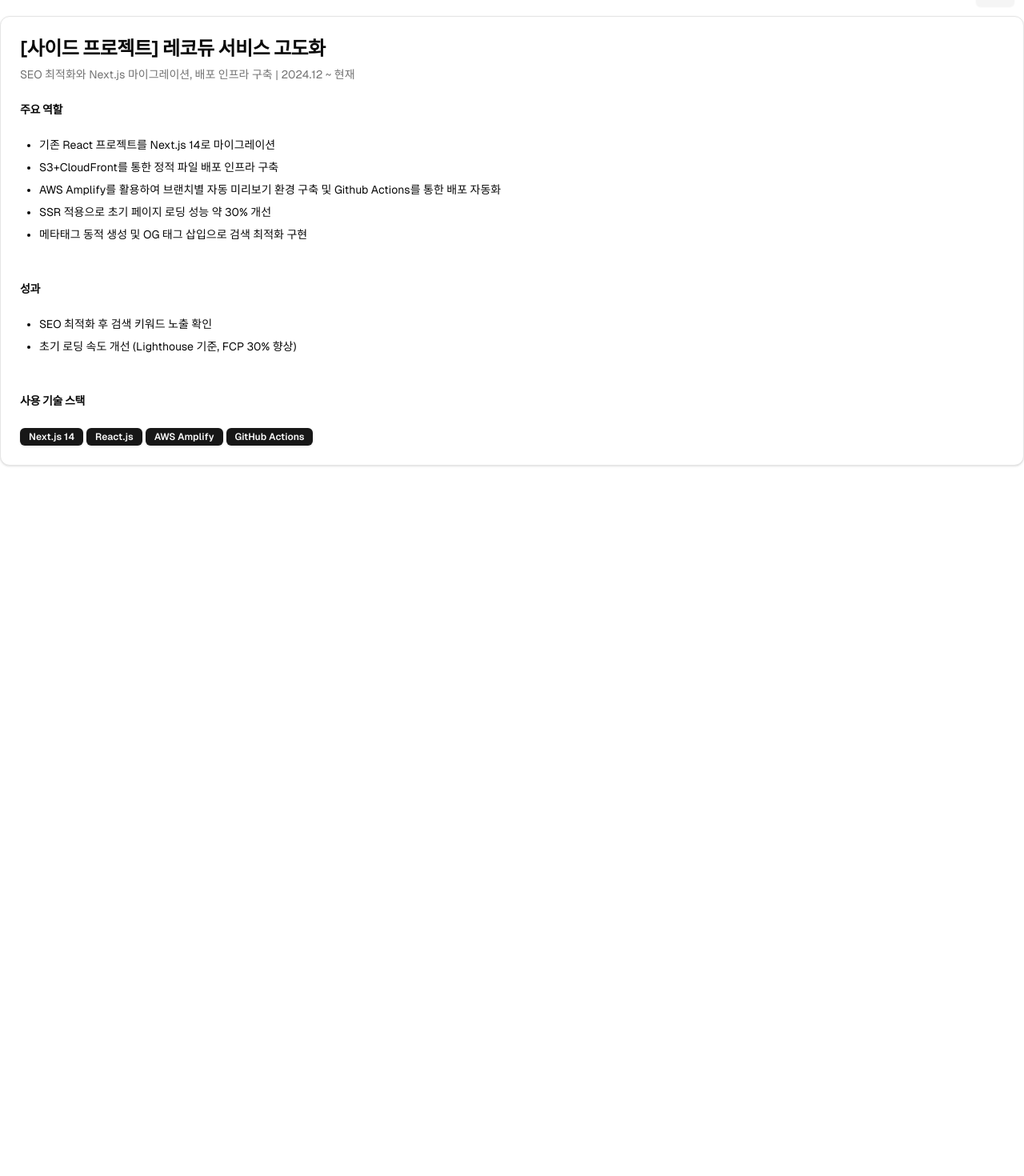
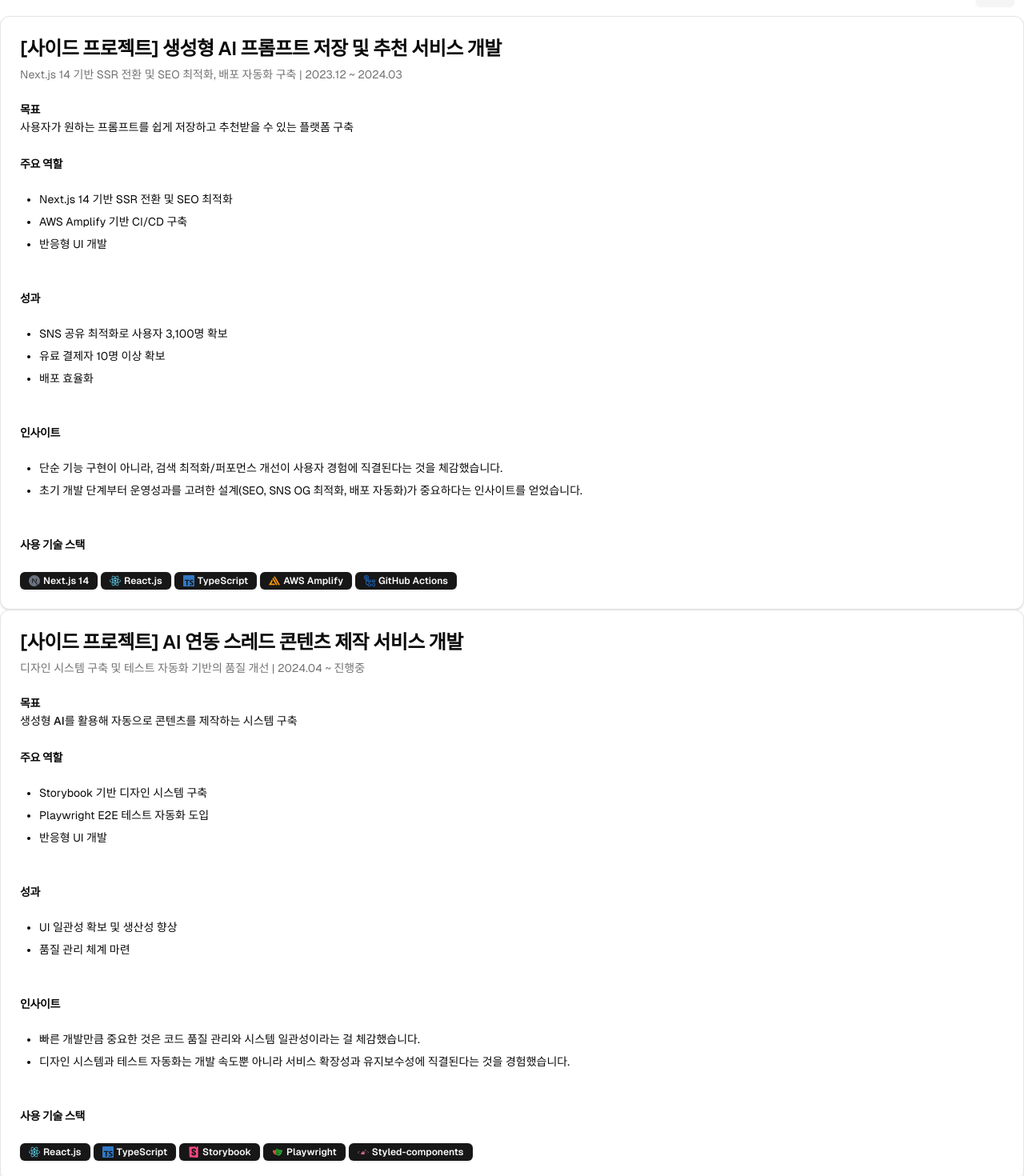
Before and after one commit to hailey-hy/new-personal-portfolio, a Next.js app: page / in a window 1280 px wide. Shown: the part 40-1510 px from the top of the page at 80% size. Before the commit the page ends 800 px from the top, so only its background shows below. Built offline with nearby package versions, Linux system fonts and the light colour scheme.

Commit message:
feat: 프로젝트 내 기술스택 뱃지 아이콘 추가

```diff
--- a/package.json
+++ b/package.json
@@ -17,6 +17,7 @@
     "next-themes": "^0.4.6",
     "react": "^18",
     "react-dom": "^18",
+    "react-icons": "^5.5.0",
     "tailwind-merge": "^3.2.0",
     "tailwindcss-animate": "^1.0.7"
   },
--- a/src/components/projects/ProjectCards.tsx
+++ b/src/components/projects/ProjectCards.tsx
@@ -22,6 +22,10 @@ const ProjectCards = ({ project }: { project: ProjectType }) => {
         </CardDescription>
       </CardHeader>
       <CardContent>
+        <Typos typo="h5">목표</Typos>
+        <Typos typo="small">{project.goal}</Typos>
+      </CardContent>
+      <CardContent>
         <Typos typo="h5">주요 역할</Typos>
         <Typos typo="list">
           {project.mainRole.map((item, index) => (
@@ -38,10 +42,18 @@ const ProjectCards = ({ project }: { project: ProjectType }) => {
         </Typos>
       </CardContent>
       <CardContent>
+        <Typos typo="h5">인사이트</Typos>
+        <Typos typo="list">
+          {project.insight.map((item, index) => (
+            <li key={`insight-${index}`}>{item}</li>
+          ))}
+        </Typos>
+      </CardContent>
+      <CardContent>
         <Typos typo="h5">사용 기술 스택</Typos>
         <div className="flex gap-1 mt-6">
           {project.usedSkills.map((item, index) => (
-            <Badge key={`mainRole-${index}`}>{item}</Badge>
+            <Badge key={`mainRole-${index}`} techName={item} />
           ))}
         </div>
       </CardContent>
--- a/src/components/ui/badge.tsx
+++ b/src/components/ui/badge.tsx
@@ -1,7 +1,9 @@
-import * as React from "react"
-import { cva, type VariantProps } from "class-variance-authority"
+import * as React from "react";
+import { cva, type VariantProps } from "class-variance-authority";
 
-import { cn } from "@/lib/utils"
+import { cn } from "@/lib/utils";
+import * as SiIcons from "react-icons/si";
+import Image from "next/image";
 
 const badgeVariants = cva(
   "inline-flex items-center rounded-md border px-2.5 py-0.5 text-xs font-semibold transition-colors focus:outline-none focus:ring-2 focus:ring-ring focus:ring-offset-2",
@@ -21,16 +23,69 @@ const badgeVariants = cva(
       variant: "default",
     },
   }
-)
+);
 
 export interface BadgeProps
   extends React.HTMLAttributes<HTMLDivElement>,
-    VariantProps<typeof badgeVariants> {}
-
-function Badge({ className, variant, ...props }: BadgeProps) {
-  return (
-    <div className={cn(badgeVariants({ variant }), className)} {...props} />
-  )
+    VariantProps<typeof badgeVariants> {
+  techName: string;
 }
 
-export { Badge, badgeVariants }
+const techToIconKey: Record<string, string> = {
+  "React.js": "SiReact",
+  "Next.js 14": "SiNextdotjs",
+  TypeScript: "SiTypescript",
+  "AWS Amplify": "SiAwsamplify",
+  "GitHub Actions": "SiGithubactions",
+  Storybook: "SiStorybook",
+  Playwright: "_custom_playwright",
+  "Styled-components": "SiStyledcomponents",
+  MobX: "SiMobx",
+  WebSocket: "SiWebsocket",
+};
+
+const techToColor: Record<string, string> = {
+  "React.js": "#61DAFB",
+  "Next.js 14": "#6B7280",
+  TypeScript: "#3178C6",
+  "AWS Amplify": "#FF9900",
+  "GitHub Actions": "#2088FF",
+  Storybook: "#FF4785",
+  Playwright: "#2E2E2E",
+  "Styled-components": "#DB7093",
+  MobX: "#FF9955",
+  WebSocket: "#35495E",
+};
+
+function Badge({ className, variant, techName, ...props }: BadgeProps) {
+  const iconKey = techName && techToIconKey[techName];
+  const IconComponent =
+    iconKey && iconKey !== "_custom_playwright"
+      ? SiIcons[iconKey as keyof typeof SiIcons]
+      : null;
+
+  return (
+    <div className={cn(badgeVariants({ variant }), className)} {...props}>
+      {iconKey === "_custom_playwright" ? (
+        <Image
+          src="/icons/playwright.svg"
+          alt="Playwright"
+          width={14}
+          height={14}
+          className="mr-1"
+        />
+      ) : (
+        IconComponent && (
+          <IconComponent
+            size={14}
+            className="mr-1"
+            color={techToColor[techName] || "inherit"}
+          />
+        )
+      )}
+      {techName}
+    </div>
+  );
+}
+
+export { Badge, badgeVariants };
--- a/src/constants/project.ts
+++ b/src/constants/project.ts
@@ -2,30 +2,85 @@ export interface ProjectType {
   title: string;
   subTitle: string;
   period: string;
-  aboutProject: string;
+  goal: string;
   mainRole: string[];
   performance: string[];
   usedSkills: string[];
+  insight: string[];
 }
 
 export const PROJECTS: ProjectType[] = [
   {
-    title: "[사이드 프로젝트] 레코듀 서비스 고도화",
-    period: "2024.12 ~ 현재",
-    subTitle: "SEO 최적화와 Next.js 마이그레이션, 배포 인프라 구축",
-    aboutProject:
-      "기존 CSR(클라이언트 사이드 렌더링) 기반 웹사이트를 Next.js 14로 전환하여, SEO 최적화 및 초기 로딩 속도 개선을 목표로 진행한 프로젝트입니다.",
+    title: "[사이드 프로젝트] 생성형 AI 프롬프트 저장 및 추천 서비스 개발",
+    subTitle: "Next.js 14 기반 SSR 전환 및 SEO 최적화, 배포 자동화 구축",
+    period: "2023.12 ~ 2024.03",
+    goal: "사용자가 원하는 프롬프트를 쉽게 저장하고 추천받을 수 있는 플랫폼 구축",
     mainRole: [
-      "기존 React 프로젝트를 Next.js 14로 마이그레이션",
-      "S3+CloudFront를 통한 정적 파일 배포 인프라 구축",
-      "AWS Amplify를 활용하여 브랜치별 자동 미리보기 환경 구축 및 Github Actions를 통한 배포 자동화",
-      "SSR 적용으로 초기 페이지 로딩 성능 약 30% 개선",
-      "메타태그 동적 생성 및 OG 태그 삽입으로 검색 최적화 구현",
+      "Next.js 14 기반 SSR 전환 및 SEO 최적화",
+      "AWS Amplify 기반 CI/CD 구축",
+      "반응형 UI 개발",
     ],
     performance: [
-      "SEO 최적화 후 검색 키워드 노출 확인",
-      "초기 로딩 속도 개선 (Lighthouse 기준, FCP 30% 향상)",
+      "SNS 공유 최적화로 사용자 3,100명 확보",
+      "유료 결제자 10명 이상 확보",
+      "배포 효율화",
     ],
-    usedSkills: ["Next.js 14", "React.js", "AWS Amplify", "GitHub Actions"],
+    usedSkills: [
+      "Next.js 14",
+      "React.js",
+      "TypeScript",
+      "AWS Amplify",
+      "GitHub Actions",
+    ],
+    insight: [
+      "단순 기능 구현이 아니라, 검색 최적화/퍼포먼스 개선이 사용자 경험에 직결된다는 것을 체감했습니다.",
+      "초기 개발 단계부터 운영성과를 고려한 설계(SEO, SNS OG 최적화, 배포 자동화)가 중요하다는 인사이트를 얻었습니다.",
+    ],
+  },
+  {
+    title: "[사이드 프로젝트] AI 연동 스레드 콘텐츠 제작 서비스 개발",
+    subTitle: "디자인 시스템 구축 및 테스트 자동화 기반의 품질 개선",
+    period: "2024.04 ~ 진행중",
+    goal: "생성형 AI를 활용해 자동으로 콘텐츠를 제작하는 시스템 구축",
+    mainRole: [
+      "Storybook 기반 디자인 시스템 구축",
+      "Playwright E2E 테스트 자동화 도입",
+      "반응형 UI 개발",
+    ],
+    performance: ["UI 일관성 확보 및 생산성 향상", "품질 관리 체계 마련"],
+    usedSkills: [
+      "React.js",
+      "TypeScript",
+      "Storybook",
+      "Playwright",
+      "Styled-components",
+    ],
+    insight: [
+      "빠른 개발만큼 중요한 것은 코드 품질 관리와 시스템 일관성이라는 걸 체감했습니다.",
+      "디자인 시스템과 테스트 자동화는 개발 속도뿐 아니라 서비스 확장성과 유지보수성에 직결된다는 것을 경험했습니다.",
+    ],
+  },
+  {
+    title: "[회사 프로젝트] 티맥스와플 TALK 실시간 메신저 개발",
+    subTitle: "WebSocket 기반 실시간 채팅 시스템 및 iframe 통합 구조 설계",
+    period: "2022.07 ~ 2023.12",
+    goal: "대규모 사용자를 대상으로 실시간 메신저 서비스 구축",
+    mainRole: [
+      "WebSocket 기반 실시간 채팅 기능 개발",
+      "iframe 통합 아키텍처 설계",
+      "모듈화 및 라이브러리화",
+    ],
+    performance: ["안정적인 실시간 통신 구축", "통합 서비스 구조 확립"],
+    usedSkills: [
+      "React.js",
+      "TypeScript",
+      "MobX",
+      "WebSocket",
+      "Styled-components",
+    ],
+    insight: [
+      "대규모 팀 협업 속에서는 개인 역량뿐 아니라 프로세스와 커뮤니케이션 능력이 서비스 품질에 직결된다는 걸 배웠습니다.",
+      "실시간 통신 서비스는 초기 설계 단계에서 확장성과 복잡도를 예측하고 설계하는 것이 매우 중요하다는 걸 경험했습니다.",
+    ],
   },
 ];
```
Also changed, not shown: src/constants/aboutMe.ts (added, +15 -0 lines), src/constants/experience.ts (added, +33 -0 lines), public/icons/playwright.svg (added), 1 other file (tests, documents, lock files or other folders).
